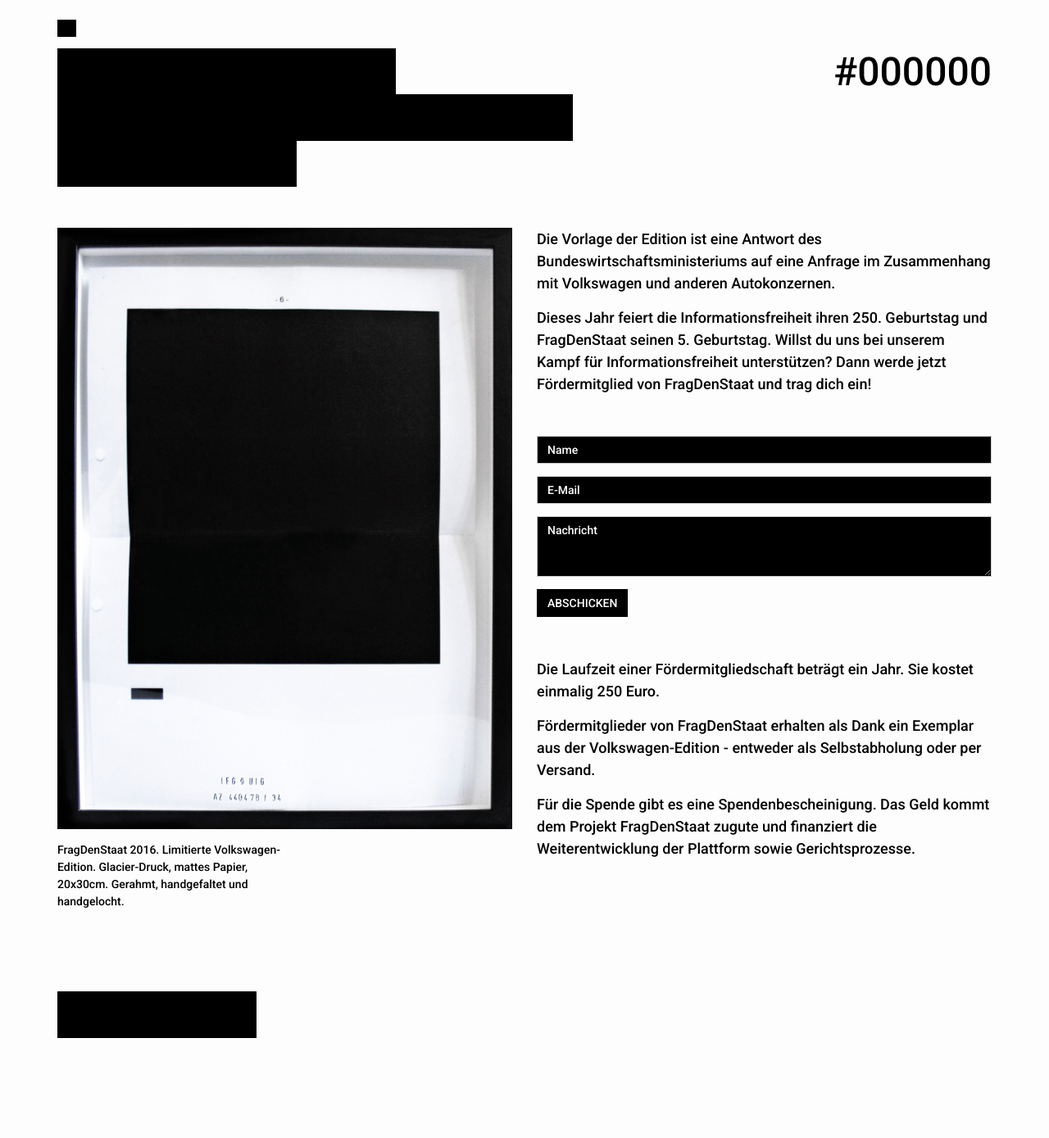
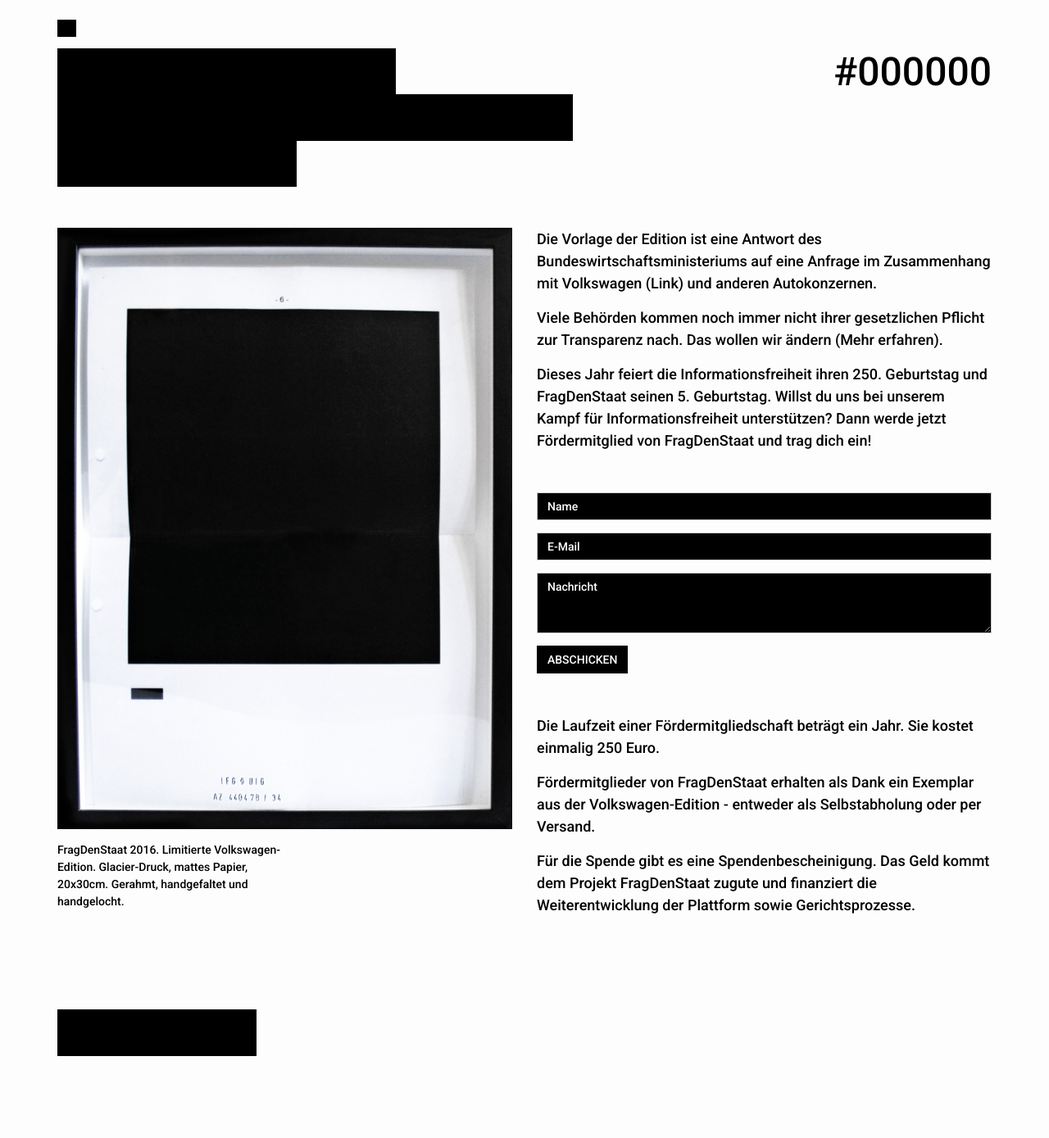
Before and after one commit to okfde/000000.limited, a Jekyll site: the page built from edition.html, in a window 1280 px wide. Shown: the whole page at 82% size. Built offline with Jekyll 4.4.1, drawn with Linux system fonts in a browser that asks for light colours; comment, search, counter and statistics services are not loaded; before the commit the page ends 1367 px from its top, so only the background shows below that.

Commit message:
Update edition.html

```diff
--- a/edition.html
+++ b/edition.html
@@ -9,7 +9,9 @@
   url: /en/edition
 ---
 
-Die Vorlage der Edition ist eine Antwort des Bundeswirtschaftsministeriums auf eine <a href="https://fragdenstaat.de/anfrage/dokumente-zu-abgasskandal/">Anfrage im Zusammenhang mit Volkswagen</a> und anderen Autokonzernen.
+Die Vorlage der Edition ist eine Antwort des Bundeswirtschaftsministeriums auf eine Anfrage im Zusammenhang mit Volkswagen (<a href="https://fragdenstaat.de/anfrage/dokumente-zu-abgasskandal/">Link</a>) und anderen Autokonzernen.
+
+Viele Behörden kommen noch immer nicht ihrer gesetzlichen Pflicht zur Transparenz nach. Das wollen wir ändern (<a href="https://fragdenstaat.de/">Mehr erfahren</a>).
 
 Dieses Jahr feiert die Informationsfreiheit ihren 250. Geburtstag und FragDenStaat seinen 5. Geburtstag.
 Willst du uns bei unserem Kampf für Informationsfreiheit unterstützen? Dann werde jetzt Fördermitglied von FragDenStaat und trag dich ein!
```
